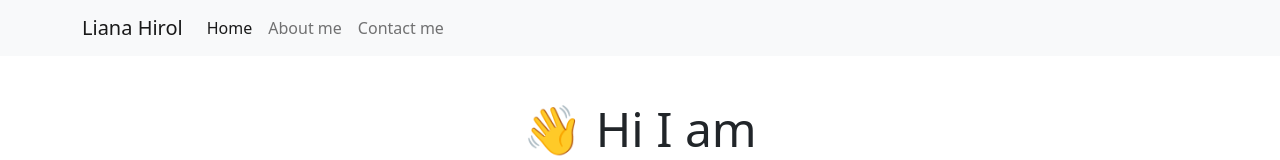
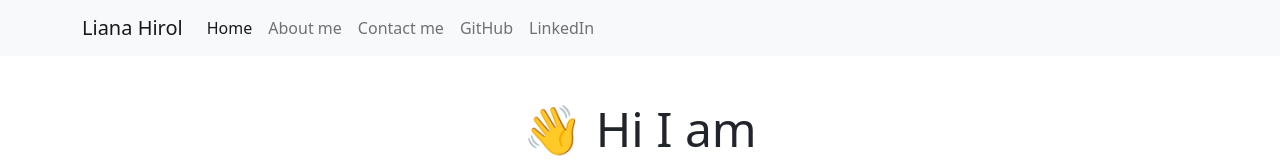
Before and after one commit to LianaHirol/Portfolio, a website: page index.html in a window 1280 px wide. Shown: the top 160 px of the page. Drawn offline with nearby package versions, Linux system fonts and the light colour scheme.

Commit message:
Update index.html

```diff
--- a/index.html
+++ b/index.html
@@ -46,6 +46,12 @@
             <li class="nav-item">
               <a class="nav-link" href="about.html#contact">Contact me</a>
             </li>
+<li class="nav-item">
+              <a class="nav-link" href="https://github.com/LianaHirol/Portfolio">GitHub</a>
+            </li>
+            <li class="nav-item">
+              <a class="nav-link" href="https://www.linkedin.com/in/liana-hirol-194576251/">LinkedIn</a>
+            </li>
           </ul>
         </div>
       </div>
```
